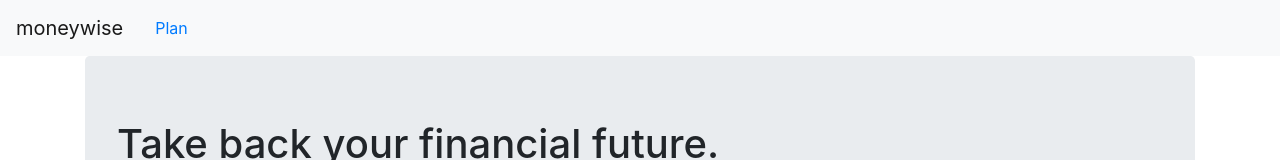
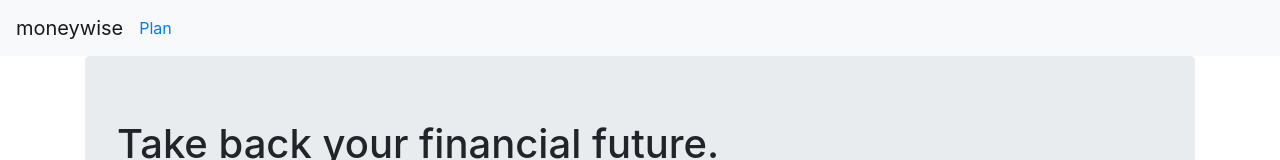
Before and after one commit to MoneyWise2020/MoneyWise2020, a React (Create React App) app in the folder ui/: page / in a window 1280 px wide. Shown: the top 160 px of the page. Built offline with nearby package versions, Linux system fonts and the light colour scheme.

Commit message:
fix(ui): nested `a` tag warning

```diff
--- a/ui/src/components/Header.tsx
+++ b/ui/src/components/Header.tsx
@@ -8,8 +8,6 @@ export const Header = ({}) => {
         <Link to="/">
             <Navbar.Brand>moneywise</Navbar.Brand>
         </Link>
-        <Link to="/plan">
-            <Nav.Link href="/plan">Plan</Nav.Link>
-        </Link>
+        <Link to="/plan">Plan</Link>
     </Navbar>
 }
```
